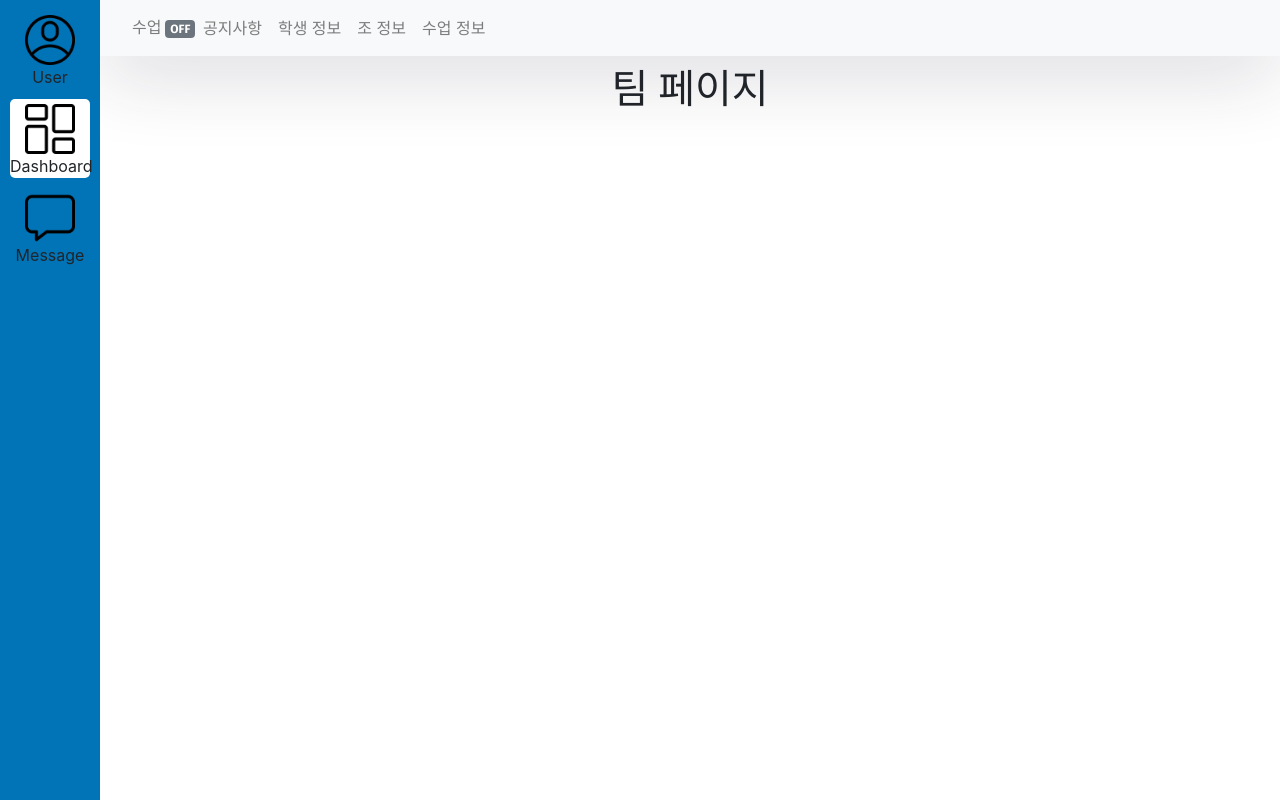
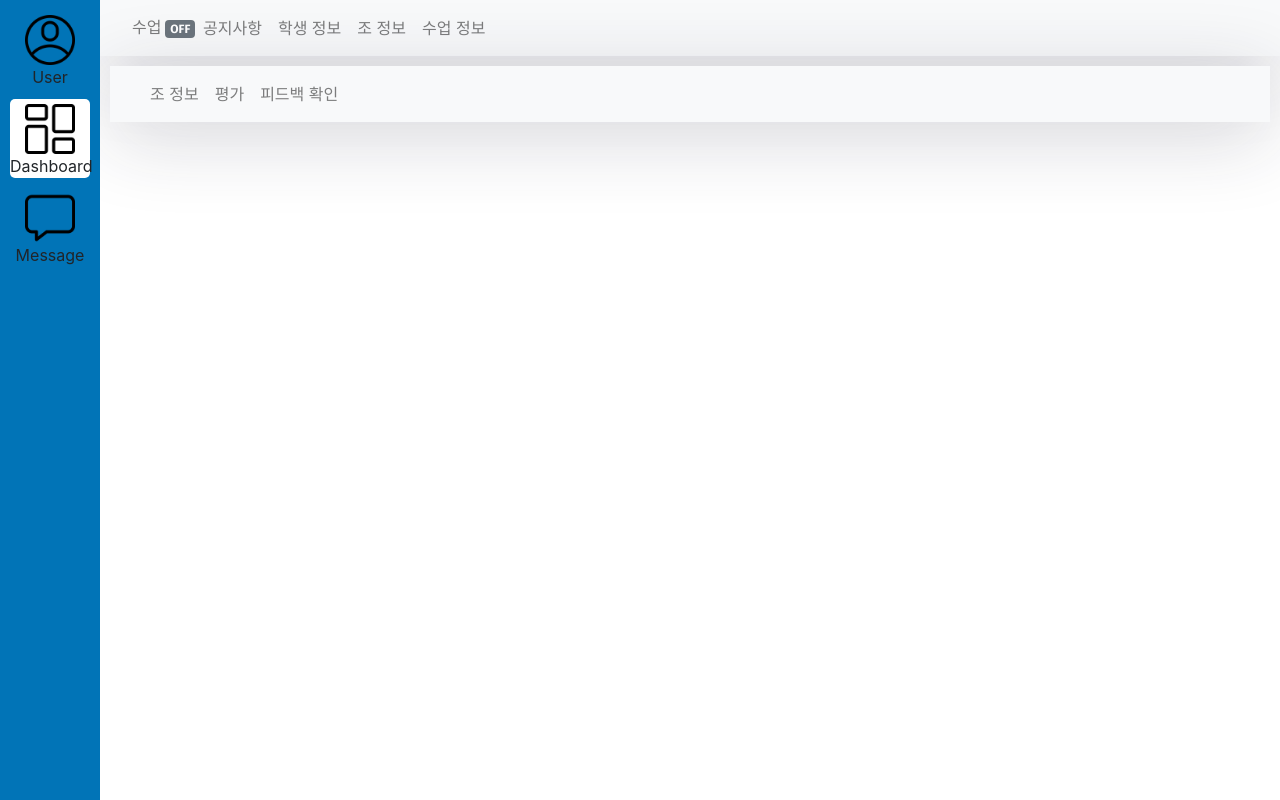
Before and after one commit to owlsogul/capstone_helper, a React (Create React App) app in the folder frontend/capstone/: page /1/teams/1 in a window 1280 px wide. Built offline with nearby package versions, Linux system fonts and the light colour scheme; no server answers.

Commit message:
팀 정보 페이지

```diff
--- a/frontend/capstone/src/App.js
+++ b/frontend/capstone/src/App.js
@@ -12,6 +12,8 @@ import DashboardPage from "./pages/DashboardPage"
 import ClassInfoPage from './pages/ClassInfo';
 import StudentList from './pages/StudentList';
 import TeamPage from './pages/TeamPage';
+import TeamInfoPage from './pages/TeamInfoPage';
+
 import ManageLinkPage from './pages/ManageLinkPage';
 
 function App() {
@@ -29,8 +31,10 @@ function App() {
           <Route path="/:classId/notice" component={NoticePage} />
           <Route path="/:classId/classinfo" component={ClassInfoPage} />
           <Route path="/:classId/students" component={StudentList} />
-          <Route path="/:classId/teams" component={TeamPage} />
+          <Route exact path="/:classId/teams" component={TeamPage} />
           <Route path="/:classId/manageLink" component={ManageLinkPage} />
+
+          <Route path="/:classId/teams/:teamId" component={TeamInfoPage} />
 
         </Switch>
       </div >
--- /dev/null
+++ b/frontend/capstone/src/components/TeamBar.js
@@ -0,0 +1,57 @@
+import React, { Component } from 'react';
+import '../../node_modules/bootstrap/dist/css/bootstrap.min.css';
+import { BrowserRouter as Router, Switch, Route, Link } from 'react-router-dom';
+import { Navbar, Nav, Badge } from "react-bootstrap"
+import network from "../network"
+
+export default class TeamBar extends Component {
+  constructor(props) {
+    super(props);
+    this.state = {
+      teamName: "",
+      urlTeamInfo: "",
+      urlDoFeedback: "",
+      urlFeedback: ""
+    }
+  }
+
+  componentDidMount(){
+    let classId = this.props.match.params.classId
+    let teamId = this.props.match.params.teamId
+    if (!classId || !teamId){
+      window.location = "/dashboard"
+    }
+    network.network("/api/team/get_team", {
+      body: { classId: classId, teamId: teamId }
+    })
+    .then(team=>{
+      this.setState({
+        teamName: team.teamName,
+        urlTeamInfo: `/${classId}/teams/${teamId}/info`,
+        urlDoFeedback: `/${classId}/teams/${teamId}/info`,
+        urlFeedback: `/${classId}/teams/${teamId}/info`,
+      })
+    })
+    .catch(err=>{
+      if (err.status == 400){
+        window.location = "/dashboard"
+      }
+    })
+  }
+
+  render(){
+    return (
+      <Navbar bg="light" expand="lg">
+        <Navbar.Brand>{this.state.teamName}</Navbar.Brand>
+        <Navbar.Toggle aria-controls="basic-navbar-nav" />
+        <Navbar.Collapse id="basic-navbar-nav">
+          <Nav className="mr-auto">
+            <Nav.Link href={this.state.urlTeamInfo}>조 정보</Nav.Link>
+            <Nav.Link href={this.state.urlDoFeedback}>평가</Nav.Link>
+            <Nav.Link href={this.state.urlFeedback}>피드백 확인</Nav.Link>
+          </Nav>
+        </Navbar.Collapse>
+      </Navbar>
+    )
+  }
+}
--- /dev/null
+++ b/frontend/capstone/src/components/TeamTemplate.js
@@ -0,0 +1,27 @@
+import React, { Component } from 'react';
+import ClassTemplate from "../components/ClassTemplate";
+import TeamBar from './TeamBar';
+
+/**
+ * required props:
+ *  - history
+ *  - classId
+ */
+export default class TeamTemplate extends Component {
+  constructor(props) {
+    super(props);
+  }
+
+  render() {
+    return (
+      <ClassTemplate match={this.props.match} history={this.props.history}>
+        <div>
+          <TeamBar match={this.props.match}/>
+        </div>
+        <div style={{ padding: 10 }}>
+          {this.props.children}
+        </div>
+      </ClassTemplate>
+    );
+  }
+}
--- /dev/null
+++ b/frontend/capstone/src/pages/TeamInfoPage.js
@@ -0,0 +1,25 @@
+import React, { Component } from 'react';
+import TeamTemplate from "../components/TeamTemplate"
+// import './App.css';
+// import '../node_modules/bootstrap/dist/css/bootstrap.min.css';
+
+export default class TeamInfoPage extends Component {
+  constructor(props) {
+    super(props);
+    this.state = {
+      classId: this.props.match.params.classId,
+      teamId: this.props.match.params.teamId
+    }
+  }
+
+  render() {
+    return (
+      <TeamTemplate match={this.props.match} history={this.props.history}>
+        <div>
+
+        </div>
+      </TeamTemplate>
+    );
+  }
+
+}
```
